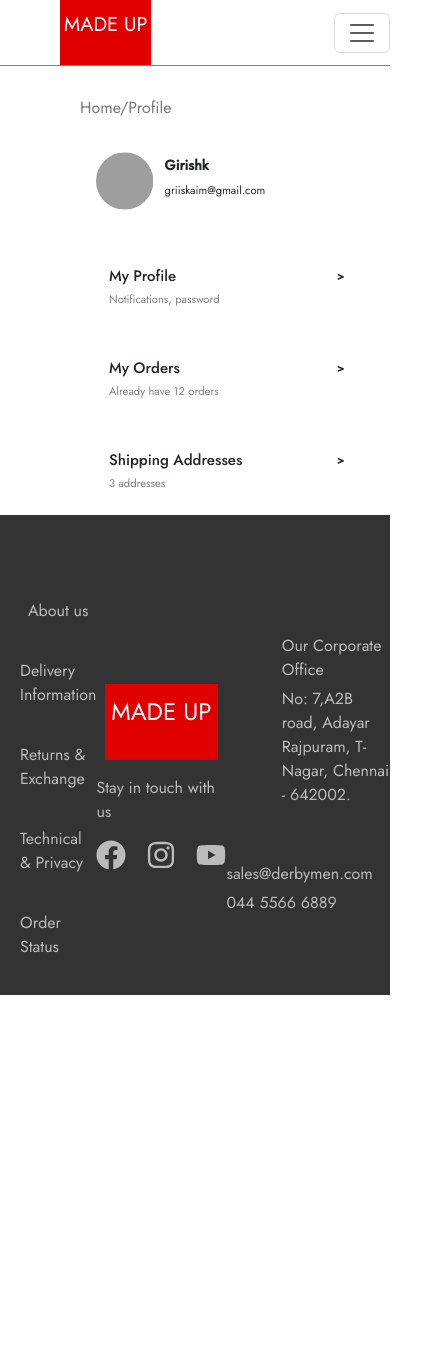
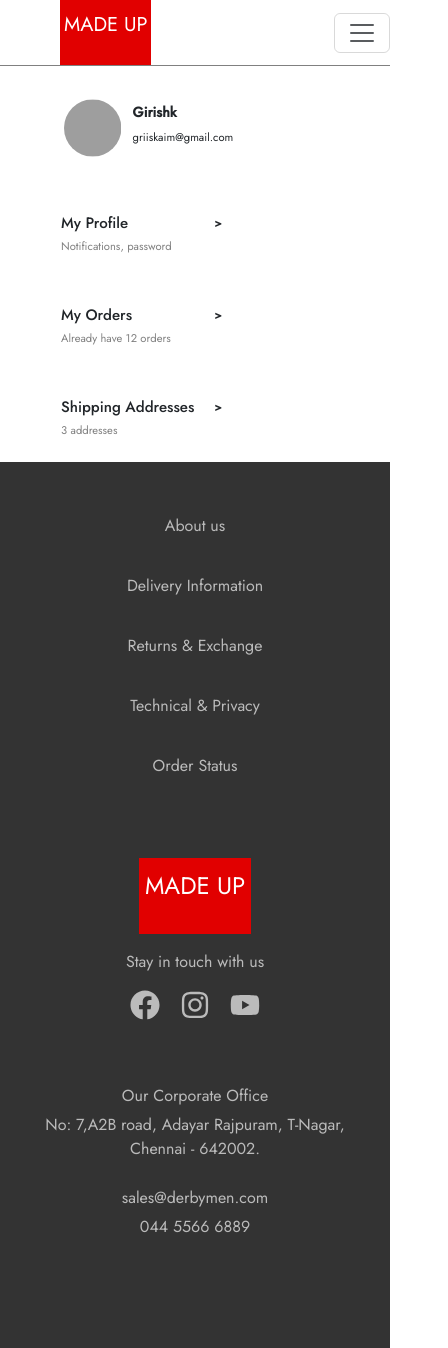
Before and after one commit to DineshSainath/CasaRetail, a React (Create React App) app: page / in a window 390 px wide. Shown: the whole page, 448 px wide, since content can reach past the window. Before the commit the page ends 995 px from the top, so only its background shows below. Built offline with nearby package versions, Linux system fonts and the light colour scheme; grey boxes are pictures that could not be loaded.

Commit message:
responsiveness

```diff
--- a/src/Footer.css
+++ b/src/Footer.css
@@ -2,6 +2,7 @@
 
 .footer {
   display: flex;
+  flex-wrap: wrap; /* Allow items to wrap to the next line */
   justify-content: space-between;
   background-color: #333;
   padding: 20px;
@@ -13,6 +14,8 @@
 .center,
 .right {
   flex: 1;
+  margin-bottom: 20px; /* Add some spacing between the sections */
+  max-width: 100%; /* Make sure sections take full width on smaller screens */
 }
 
 .center,
@@ -28,28 +31,21 @@
   margin-top: 20px;
 }
 
-.address {
-  text-align: left;
-  max-width: 50%;
-  margin-bottom: 40px;
+.address,
+.contact {
+  text-align: center; /* Center text on smaller screens */
+  max-width: 100%; /* Ensure text takes full width on smaller screens */
+  margin-bottom: 20px; /* Add some spacing between the sections */
 }
 
-.address p {
-  margin-bottom: 5px;
-}
-
-.contact {
-  text-align: left;
-  margin-top: 10px;
-  padding-right: 75px;
-}
-
+.address p,
 .contact p {
   margin-bottom: 5px;
 }
 
 .socials {
   display: flex;
+  justify-content: center; /* Center social icons on smaller screens */
   gap: 20px;
 }
 
@@ -60,3 +56,24 @@
   background-color: #e10000;
   font-size: 1.5em;
 }
+
+/* Media Query for Tablets */
+@media (max-width: 768px) {
+  .footer {
+    padding-top: 2em;
+  }
+}
+
+@media (max-width: 768px) {
+  .footer {
+    padding-top: 2em;
+    display: flex;
+    flex-direction: column;
+  }
+
+  .left,
+  .center,
+  .right {
+    margin: 0 0 4em 0;
+  }
+}
--- a/src/Home.css
+++ b/src/Home.css
@@ -6,7 +6,7 @@
 .content-container {
   display: flex;
   margin-top: 20px;
-  margin-left: 3em;
+  margin-left: 1em;
 }
 
 .menu {
@@ -40,3 +40,34 @@
   padding: 10px;
   border: 2px solid black;
 }
+
+@media screen and (max-width: 900px) {
+  .nav-heading {
+    display: none;
+  }
+
+  .content-container {
+    display: flex;
+    flex-wrap: wrap;
+  }
+
+  .orders-content {
+    margin: 2em;
+  }
+
+  .menu {
+    margin: 0 auto;
+  }
+
+  .selected-content {
+    margin-left: auto;
+  }
+
+  .menu-card {
+    max-width: 79%;
+  }
+
+  .selected-content {
+    order: 2;
+  }
+}
--- a/src/Home.jsx
+++ b/src/Home.jsx
@@ -69,7 +69,7 @@ function Home() {
                 deliveryInfo="Express Delivery by Sat, Aug 30"
                 paymentInfo="Credit Card Payment"
                 price="1,899"
-                status="Delivered"
+                status="Pending"
               />
               <OrderCard
                 orderNo="4"
@@ -77,7 +77,7 @@ function Home() {
                 deliveryInfo="Express Delivery by Sat, Aug 30"
                 paymentInfo="Credit Card Payment"
                 price="1,899"
-                status="Delivered"
+                status="Pending"
               />
             </div>
           )}
--- a/src/NavbarComponent.css
+++ b/src/NavbarComponent.css
@@ -11,3 +11,7 @@
   padding: 0 0;
   background-color: white !important;
 }
+
+.responsive-nav-one {
+  margin-right: 10em;
+}
--- a/src/NavbarComponent.jsx
+++ b/src/NavbarComponent.jsx
@@ -16,7 +16,7 @@ function NavbarComponent() {
         MADE UP
       </Navbar.Brand>
       <Navbar.Toggle aria-controls="responsive-navbar-nav" />
-      <Navbar.Collapse id="responsive-navbar-nav">
+      <Navbar.Collapse id="responsive-navbar-nav" className="collapse">
         <Nav className="me-auto">
           <Nav.Link href="#ForMe" className="mx-4">
             For Me
@@ -41,12 +41,14 @@ function NavbarComponent() {
           </Nav.Link>
         </Nav>
         <Nav>
-          <Nav.Link className="mx-2">
+          <Nav.Link className="mx-2 search-icon">
             <BsSearch size={20} />
           </Nav.Link>
-          <Nav.Link className="mx-2">
+          <Nav.Link className="mx-2 cart-icon">
             <IoCartOutline size={25} />
           </Nav.Link>
+        </Nav>
+        <Nav>
           <Nav.Link className="mx-2">
             <CiHeart size={25} />
           </Nav.Link>
```
